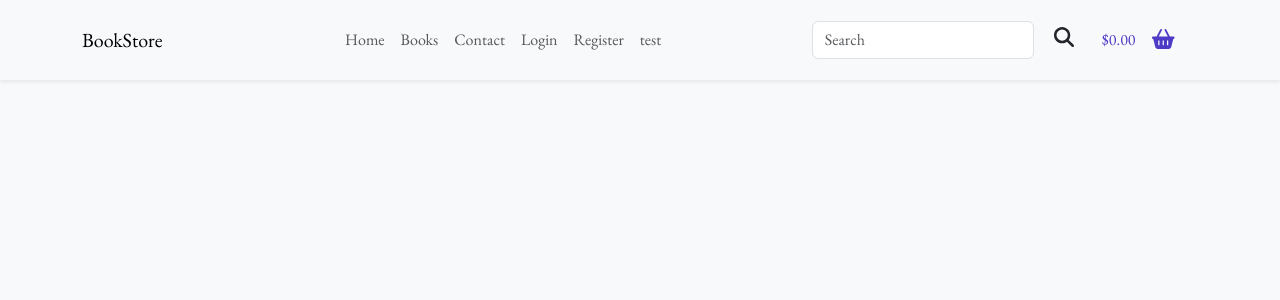
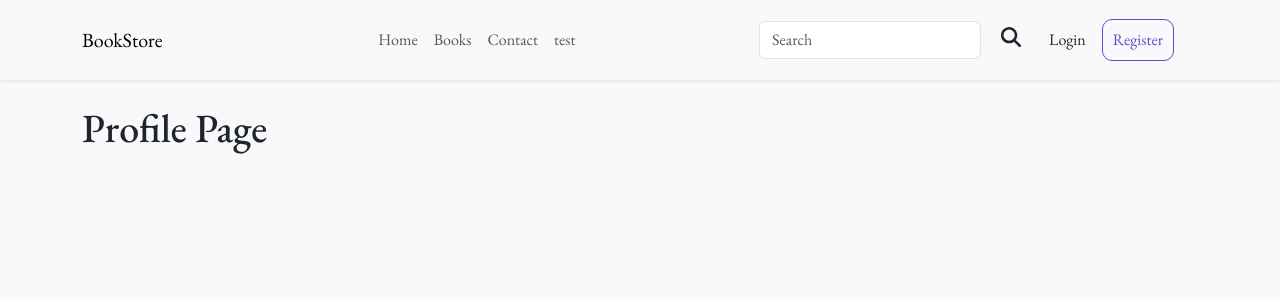
Before and after one commit to alibayomy/Book-Store-Client-Side-React, a React (Create React App) app in the folder bookstore/: page /profile in a window 1280 px wide. Shown: the top 300 px of the page. Built offline with nearby package versions, Linux system fonts and the light colour scheme.

Commit message:
Handle Login, Register and Profile buttons in navbar component

```diff
--- a/bookstore/src/App.css
+++ b/bookstore/src/App.css
@@ -52,6 +52,27 @@
   color: #fff;
 }
 
+.outline-button-nav {
+  display: inline;
+  border: var(--secondray);
+  border-style: solid;
+  border-width: 1px;
+  color: var(--secondray);
+  padding: 8px 10px;
+  border-radius: 10px;
+  text-decoration: none;
+  transition: background-color 0.5s;
+}
+
+.outline-button-nav:hover {
+  background-color: var(--primary);
+  color: #fff;
+}
+
+.drop-items:hover {
+  color: var(--primary);
+}
+
 .my-card {
   transition: transform 0.5s;
 }
--- a/bookstore/src/App.js
+++ b/bookstore/src/App.js
@@ -18,12 +18,11 @@ import Search from "./Pages/Search/Search";
 import { AuthContext, AuthProvider } from "./Context/AuthContext";
 import PrivateRoute from "./Network/PrivateRoute";
 import test from "./Pages/Test/test";
+import Profile from "./Pages/Profile/Profile";
 
 const App = () => {
-
   // JWT Authen
-  const [contextAuth, setContextAuth] = useState(null)
-
+  const [contextAuth, setContextAuth] = useState(null);
 
   return (
     <AuthProvider>
@@ -31,9 +30,14 @@ const App = () => {
         <NavBar />
         <div className="container mt-4">
           <Switch>
-            <PrivateRoute exact component={PublishABook} path={'/publisher/addbook'}></PrivateRoute>
-            <PrivateRoute exact component={test} path={'/test'} ></PrivateRoute>
+            <PrivateRoute
+              exact
+              component={PublishABook}
+              path={"/publisher/addbook"}
+            ></PrivateRoute>
+            <PrivateRoute exact component={test} path={"/test"}></PrivateRoute>
             <Route path="/" exact component={Home} />
+            <Route path="/profile" exact component={Profile} />
             <Route path="/books" component={Books} />
             <Route path="/viewbook/:id" component={ViewBook} />
             <Route exact path={"/filter"} component={FilterBooks} />
@@ -41,10 +45,22 @@ const App = () => {
             <Route path="/cart" component={Cart} />
             <Route path="/login" component={Login} />
             <Route exact path={"/register"} component={ClientSelectComponent} />
-            <Route exact path={"/register/:userType"} component={RegitserComponent} />
+            <Route
+              exact
+              path={"/register/:userType"}
+              component={RegitserComponent}
+            />
             <Route exact path="/search" component={Search} />
-            <Route exact path={"/publisherorder"} component={PublisherOrderList} />
-            <Route exact path={'/publisher/addbook'} component={PublishABook}></Route>
+            <Route
+              exact
+              path={"/publisherorder"}
+              component={PublisherOrderList}
+            />
+            <Route
+              exact
+              path={"/publisher/addbook"}
+              component={PublishABook}
+            ></Route>
             <Route exact path="/dashboard" component={Dashboard} />
             <Route exact path="/test" component={test}></Route>
           </Switch>
--- /dev/null
+++ b/bookstore/src/Components/DropdownButton/DropdownButton.js
@@ -0,0 +1,68 @@
+import React, { useState, useEffect, useRef, useContext } from "react";
+import { AuthContext } from "../../Context/AuthContext";
+import { Link } from "react-router-dom";
+import { FontAwesomeIcon } from "@fortawesome/react-fontawesome";
+import { faUser } from "@fortawesome/free-solid-svg-icons";
+import { faSignOut } from "@fortawesome/free-solid-svg-icons";
+import "./DropdownButton.css";
+
+function DropdownButton({ title, links }) {
+  const [isOpen, setIsOpen] = useState(false);
+  const dropdownRef = useRef(null);
+
+  const { logoutUser } = useContext(AuthContext);
+
+  const toggleDropdown = () => {
+    setIsOpen(!isOpen);
+  };
+
+  const handleItemClick = () => {
+    setIsOpen(false); // Close the dropdown menu when an item is clicked
+  };
+
+  useEffect(() => {
+    function handleClickOutside(event) {
+      if (dropdownRef.current && !dropdownRef.current.contains(event.target)) {
+        setIsOpen(false); // Close the dropdown menu when clicking outside of it
+      }
+    }
+
+    document.addEventListener("click", handleClickOutside);
+
+    return () => {
+      document.removeEventListener("click", handleClickOutside);
+    };
+  }, [dropdownRef]);
+
+  return (
+    <div ref={dropdownRef} className="dropdown">
+      <button
+        className="outline-button-nav dropdown-toggle"
+        onClick={toggleDropdown}
+      >
+        <FontAwesomeIcon icon={faUser} />
+        {title}
+      </button>
+      <div
+        className={`dropdown-menu bg-body-tertiary p-3 ${isOpen ? "show" : ""}`}
+      >
+        <Link
+          className="nav-link dropdown-item d-block mb-3 drop-items"
+          to="/profile"
+        >
+          <FontAwesomeIcon className="me-2" icon={faUser} size="sm" />
+          <span>My Profile</span>
+        </Link>
+        <Link
+          className="nav-link dropdown-item d-block drop-items"
+          onClick={logoutUser}
+        >
+          <FontAwesomeIcon className="me-2" icon={faSignOut} size="sm" />
+          <span>Logout</span>
+        </Link>
+      </div>
+    </div>
+  );
+}
+
+export default DropdownButton;
--- a/bookstore/src/Components/NavBar/NavBar.js
+++ b/bookstore/src/Components/NavBar/NavBar.js
@@ -9,25 +9,27 @@ import { useDispatch } from "react-redux";
 import { search } from "../../Store/Actions/CheckPriceAction";
 import { useHistory } from "react-router-dom/cjs/react-router-dom";
 import { AuthContext } from "../../Context/AuthContext";
+import DropdownButton from "../DropdownButton/DropdownButton";
 
 function NavBar() {
   const history = useHistory();
 
-  const {user} = useContext(AuthContext)
+  const { user } = useContext(AuthContext);
+
   const goBack = () => {
     history.goBack(); // Go back to the previous page
   };
-  const dispatch=useDispatch()
-  const [searchInputField,setSearchInputField] =useState("");
-  const setSearchWord=()=>{
-      dispatch(search(searchInputField))
+  const dispatch = useDispatch();
+  const [searchInputField, setSearchInputField] = useState("");
+  const setSearchWord = () => {
+    dispatch(search(searchInputField));
+  };
+  useEffect(() => {
+    if (!searchInputField) {
+      setSearchWord();
     }
-  useEffect(()=>{
-      if(!searchInputField){
-          setSearchWord()
-      }
-  },[searchInputField])
-  let myName = useContext(AuthContext)
+  }, [searchInputField]);
+  let myName = useContext(AuthContext);
   return (
     <nav
       className="navbar navbar-expand-lg bg-body-tertiary sticky-top shadow-sm"
@@ -42,8 +44,24 @@ function NavBar() {
           id="basket-shopping"
           style={{ cursor: "pointer" }}
         >
+          {user ? (
+            <div className="d-flex align-items-center">
+              <span className="me-4">
                 <span className="me-3">$0.00</span>
                 <FontAwesomeIcon icon={faBasketShopping} size="lg" />
+              </span>
+              <DropdownButton />
+            </div>
+          ) : (
+            <div className="d-flex align-items-center">
+              <Link className="nav-link me-3 text-dark" to="/login">
+                Login
+              </Link>
+              <Link className="nav-link outline-button-nav" to="/register">
+                Register
+              </Link>
+            </div>
+          )}
         </span>
         <span
           className="navbar-toggler border-0"
@@ -76,16 +94,6 @@ function NavBar() {
                 Contact
               </Link>
             </li>
-            <li className="nav-item">
-              <Link className="nav-link" to="/login">
-                Login
-              </Link>
-            </li>
-            <li className="nav-item">
-              <Link className="nav-link" to="/register">
-                Register
-              </Link>
-            </li>
             <Link className="nav-link" to="/test">
               test
             </Link>
@@ -96,9 +104,10 @@ function NavBar() {
               type="search"
               placeholder="Search"
               aria-label="Search"
-              onChange={(e)=>{
-                                setSearchInputField(e.target.value)
-                            }} value={searchInputField}
+              onChange={(e) => {
+                setSearchInputField(e.target.value);
+              }}
+              value={searchInputField}
             />
             <Link to="/search">
               <button
@@ -106,7 +115,7 @@ function NavBar() {
                 id="search-addon"
                 type="submit"
                 style={{ cursor: "pointer" }}
-              onClick={searchInputField?setSearchWord:goBack}
+                onClick={searchInputField ? setSearchWord : goBack}
               >
                 <FontAwesomeIcon icon={faSearch} size="lg" />
               </button>
--- /dev/null
+++ b/bookstore/src/Pages/Profile/Profile.js
@@ -0,0 +1,12 @@
+import React from "react";
+import "./Profile.css";
+
+function Profile() {
+  return (
+    <div>
+      <h1>Profile Page</h1>
+    </div>
+  );
+}
+
+export default Profile;
```
Also changed, not shown: bookstore/src/Components/DropdownButton/DropdownButton.css (added), bookstore/src/Pages/Profile/Profile.css (added). Lines whose indentation alone changed are shown as unchanged.
